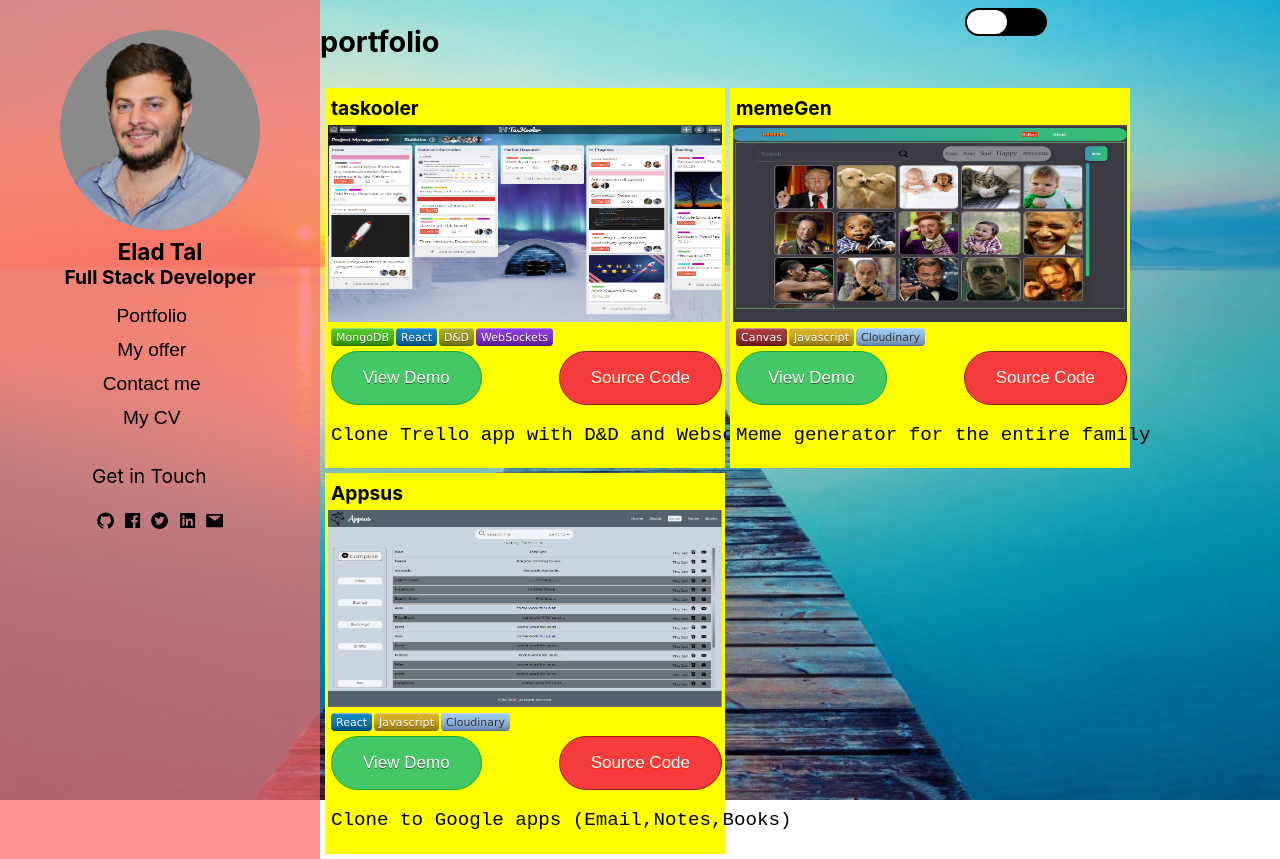
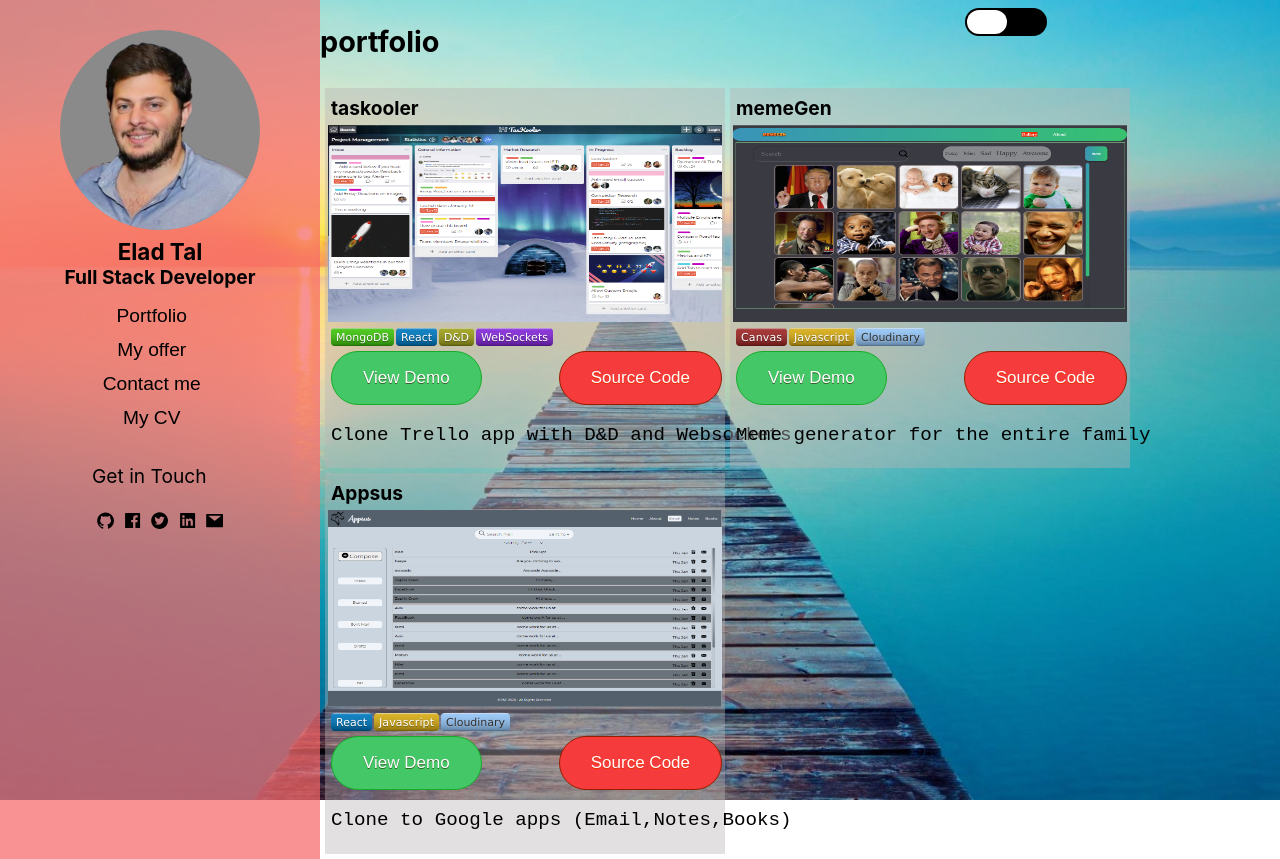
Before and after one commit to EladTal14/portfolio, a Next.js app: page / in a window 1280 px wide. Both pictures are taken after a click on the button "Portfolio". Built offline with nearby package versions, Linux system fonts and the light colour scheme.

Commit message:
fixed color of project

```diff
--- a/assets/style/cmps/_Portfolio.scss
+++ b/assets/style/cmps/_Portfolio.scss
@@ -7,7 +7,7 @@
     padding: 5px;
     .project {
       max-width: 400px;
-      background-color: yellow;
+      background-color: #b8b5b569;
       padding: 3px;
       .tags {
         margin-bottom: 5px;
--- a/assets/style/cmps/_SideBar.scss
+++ b/assets/style/cmps/_SideBar.scss
@@ -136,7 +136,7 @@
   }
 }
 .flicker-in-1 {
-  animation: flicker-in-1 2s linear both;
+  animation: flicker-in-1 3s linear both;
 }
 @keyframes flicker-in-1 {
   0% {
--- a/cmps/Project.jsx
+++ b/cmps/Project.jsx
@@ -3,7 +3,8 @@
 export function Project({ project }) {
   const { name, tags, demoUrl, sourceUrl, desc, imgUrl } = project
   return (
-    <section className="project">
+    <section className="project " >
+      {/* <section className="project flicker-in-1" > */}
 
       <h1>{name}</h1>
       <Image src={imgUrl} width="400" height="200" />
--- a/pages/index.js
+++ b/pages/index.js
@@ -13,13 +13,13 @@
 
 export default function Home() {
   const [show, setShow] = useState('me')
-  const [dropDown, setDropDwon] = useState(false)
+  const [dropDown, setDropDown] = useState(false)
   const elMenuBtn = useRef(null)
   const elButtons = useRef(null)
   const openMenu = () => {
     elMenuBtn.current.classList.toggle('open')
     elButtons.current.classList.toggle('show')
-    setDropDwon(!dropDown)
+    setDropDown(!dropDown)
 
   }
   return (
```
Also changed, not shown: cmps/SideBar.jsx (+0 -7 lines).
